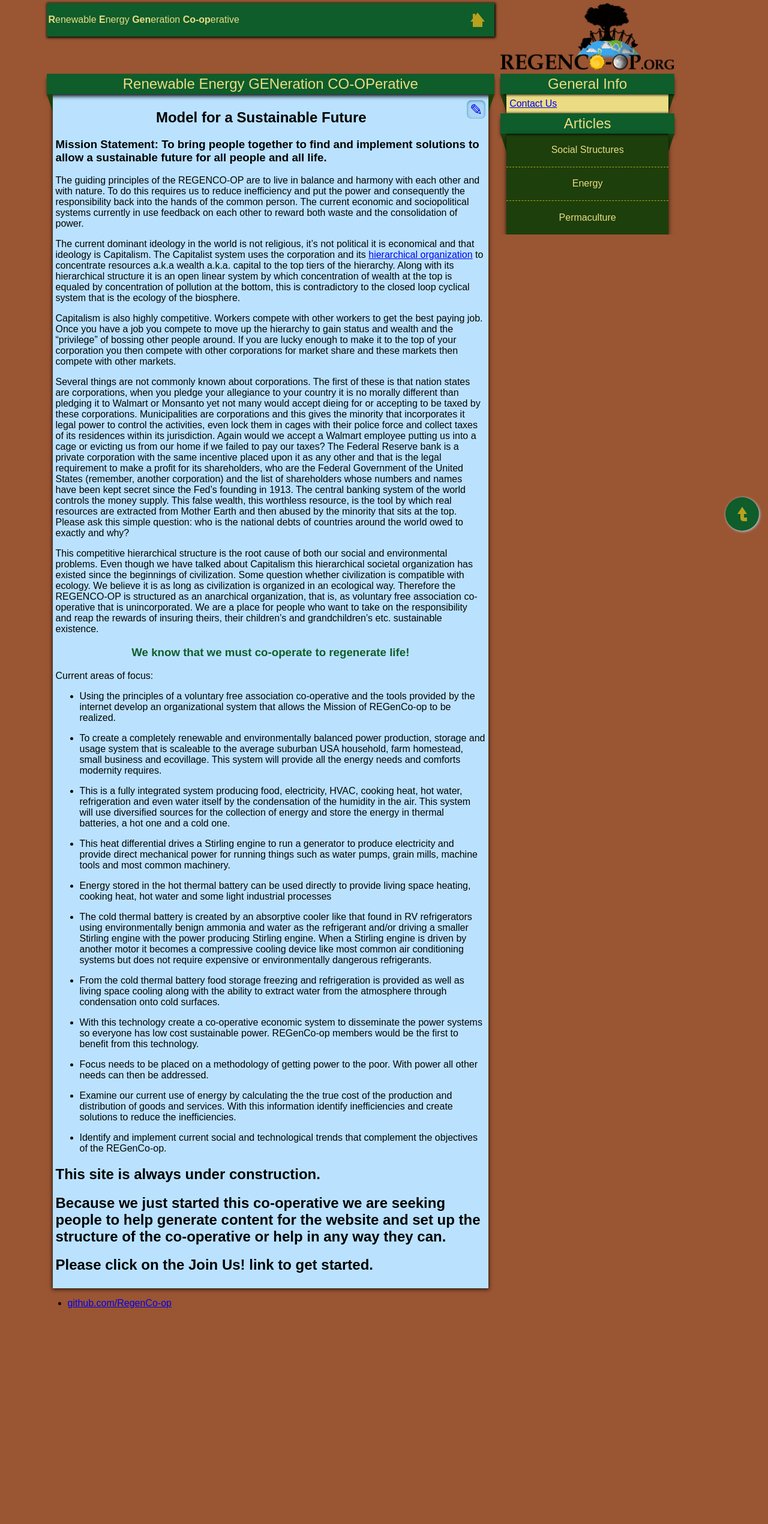
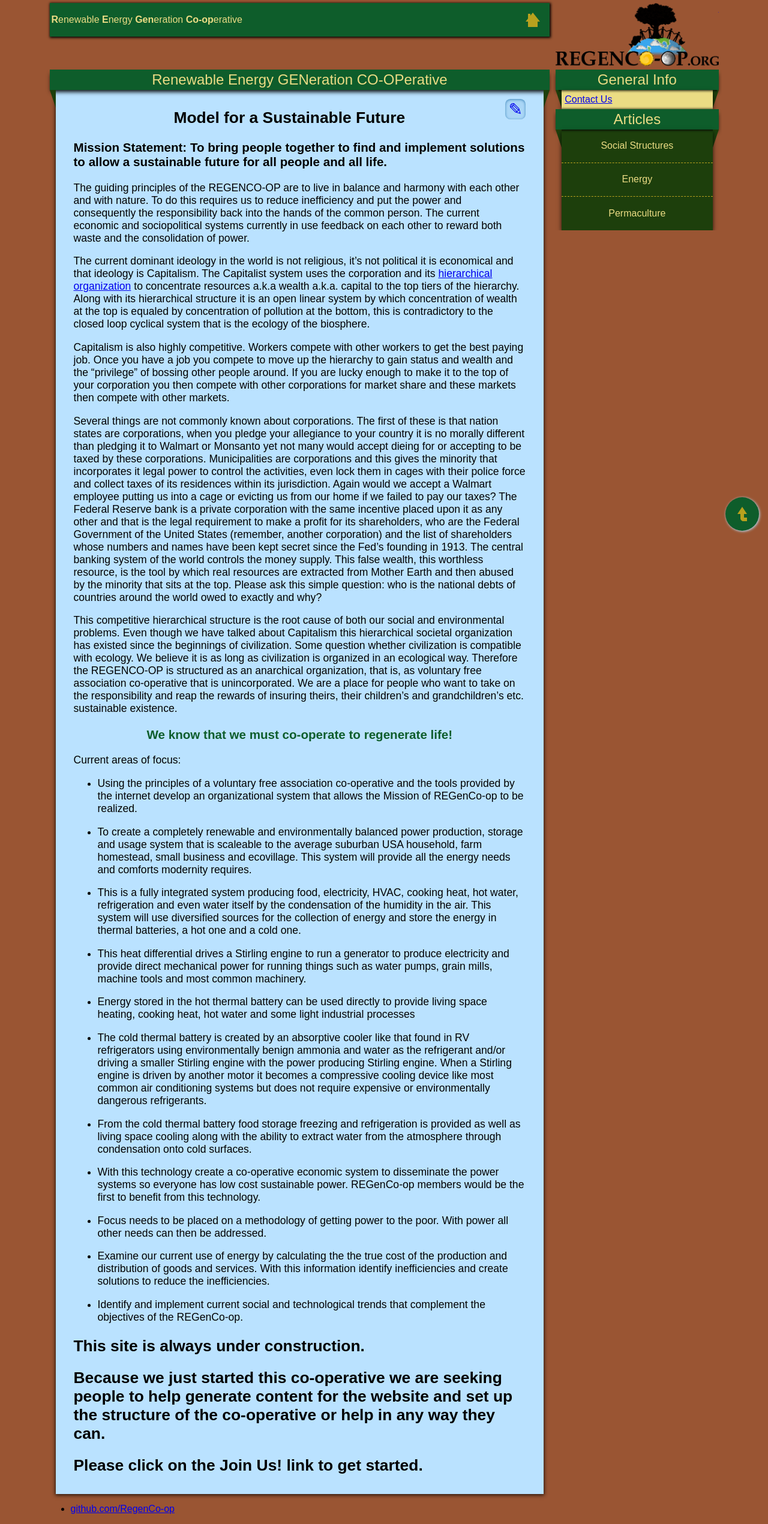
Before and after one commit to joshhennen/RegenCo-op, a Jekyll site: the page built from docs/index.md, in a window 1280 px wide. Shown: the whole page at 60% size. Built offline with Jekyll 4.4.1, drawn with Linux system fonts in a browser that asks for light colours; before the commit the page ends 2198 px from its top, so only the background shows below that.

Commit message:
Improve breakpoints and styling

```diff
--- a/docs/_sass/_style.scss
+++ b/docs/_sass/_style.scss
@@ -204,7 +204,6 @@ article {
     }
 
     .content{
-        max-width: 825px; /* Output width of google docs */
         margin:0 10px;
         padding:5px 5px;
         background: $light-blue;
@@ -431,10 +430,16 @@ article {
 /* Remove top menubar to the side */
 /* Move to-top icon to lower right corner */
 /* Make article take up 2/3, and sidebar 1/3 */
-@media only screen and (min-width: 600px){
+@media only screen and (min-width: 700px){
 
     #wrapper{
         top:0;
+    }
+
+    article{
+        .content{
+            padding:10px 20px;
+        }
     }
 
     .content-wrapper{
@@ -442,11 +447,9 @@ article {
         padding: 5px 5px 0 5px;
 
         &.left{
-            max-width: 825px + 10px; /* Output width of google docs */
             width: 2/3 * 100%;
         }
         &.right{
-            max-width: 300px;
             width: 1/3 * 100%;
         }
     }
@@ -468,7 +471,7 @@ article {
     }
 
     .grid{
-        max-width: 825px + 10px + 300px;
+        max-width: 825px + 300px;
         margin: 0 auto;
     }
 
@@ -580,3 +583,22 @@ article {
     }
 
 }
+
+@media only screen and (min-width: 1000px){
+
+    .content-wrapper{
+        &.left{
+            width: 3/4 * 100%;
+        }
+        &.right{
+            width: 1/4 * 100%;
+        }
+    }
+
+    article{
+        .content{
+            padding:10px 30px;
+            font-size: 1.1em;
+        }
+    }
+}
```
